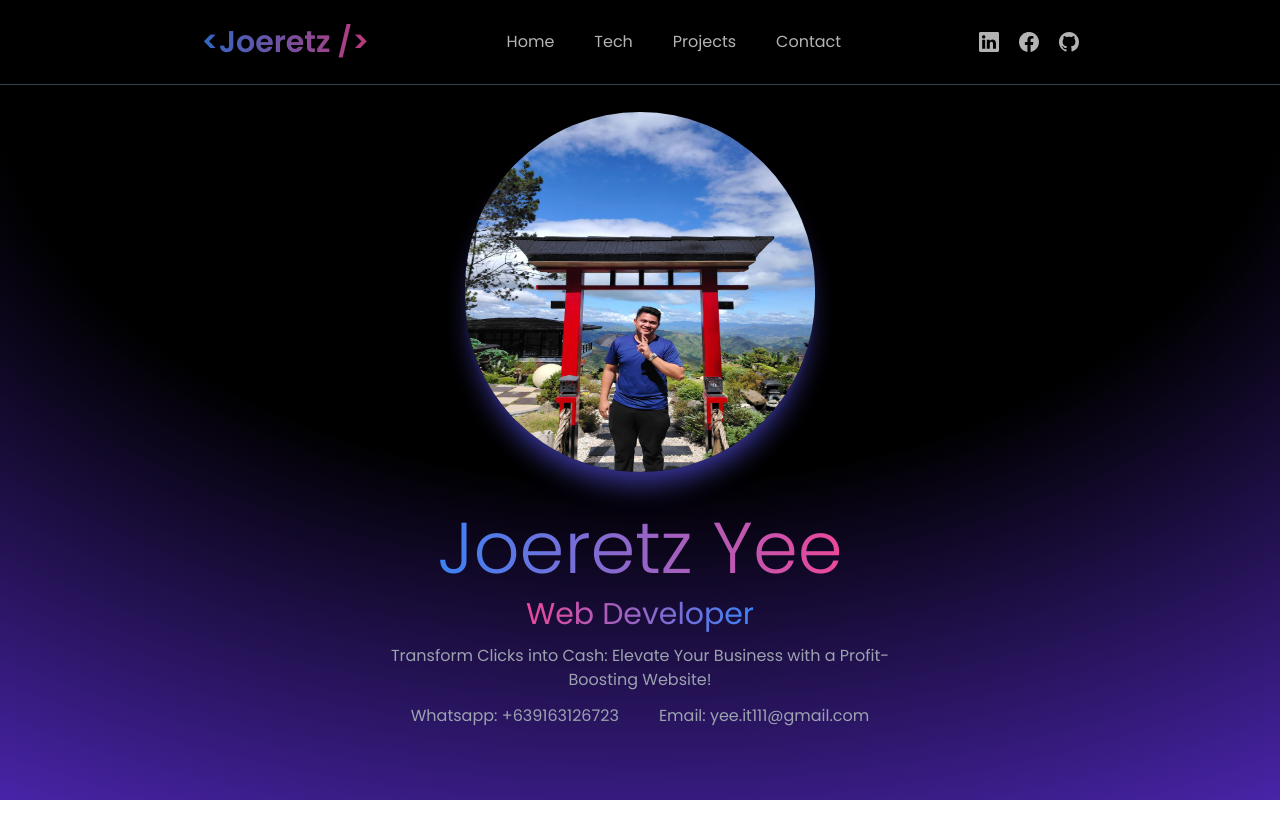
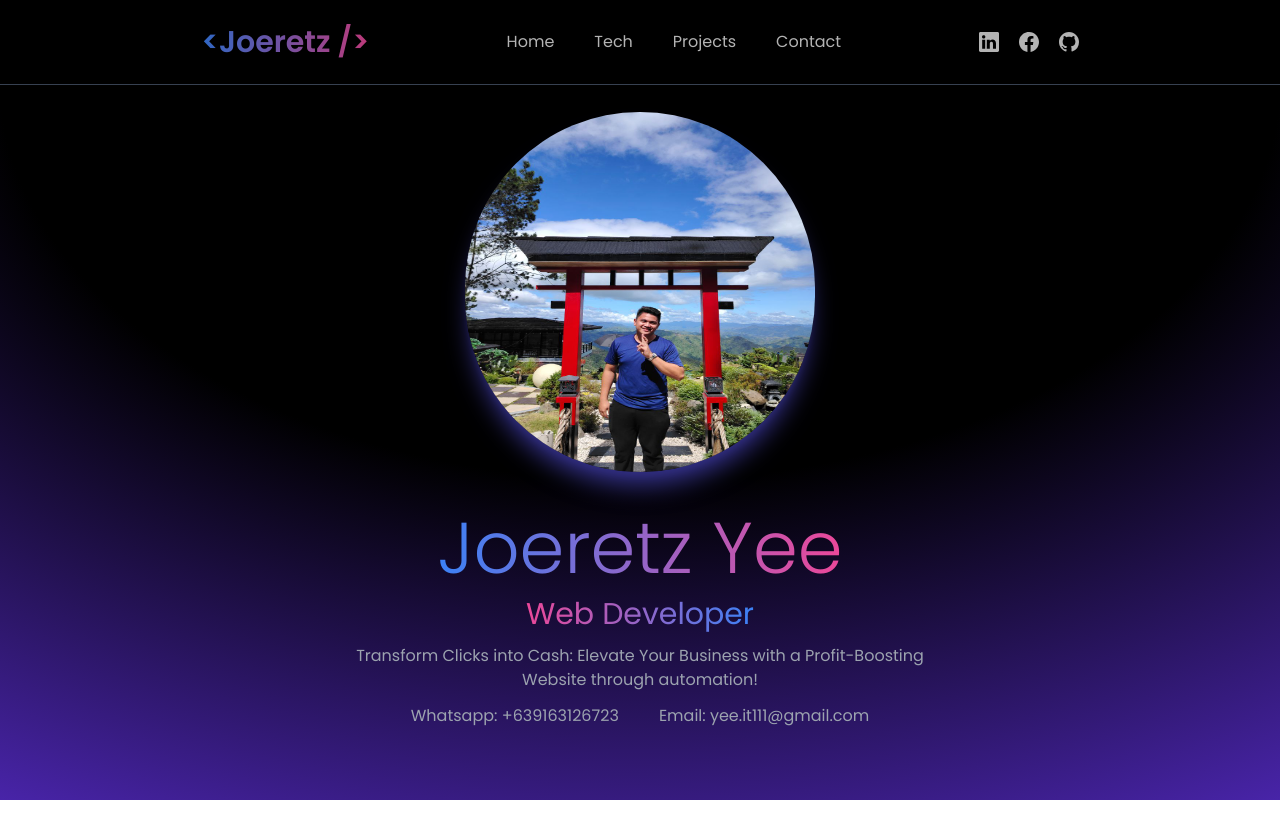
Before and after one commit to JoeretzYee/portfolio, a React (Vite) app: page / in a window 1280 px wide. Shown: the top 838 px of the page. Built offline with nearby package versions, Linux system fonts and the light colour scheme.

Commit message:
latest commit

```diff
--- a/src/components/Hero.jsx
+++ b/src/components/Hero.jsx
@@ -34,7 +34,7 @@ function Hero() {
           </h3>
           <p className="md:text-base text-pretty text-sm text-gray-400">
             Transform Clicks into Cash: Elevate Your Business with a
-            Profit-Boosting Website!
+            Profit-Boosting Website through automation!
           </p>
           <div className="flex items-center justify-between gap-10">
             <p className="md:text-base text-pretty text-sm text-gray-400">
```
